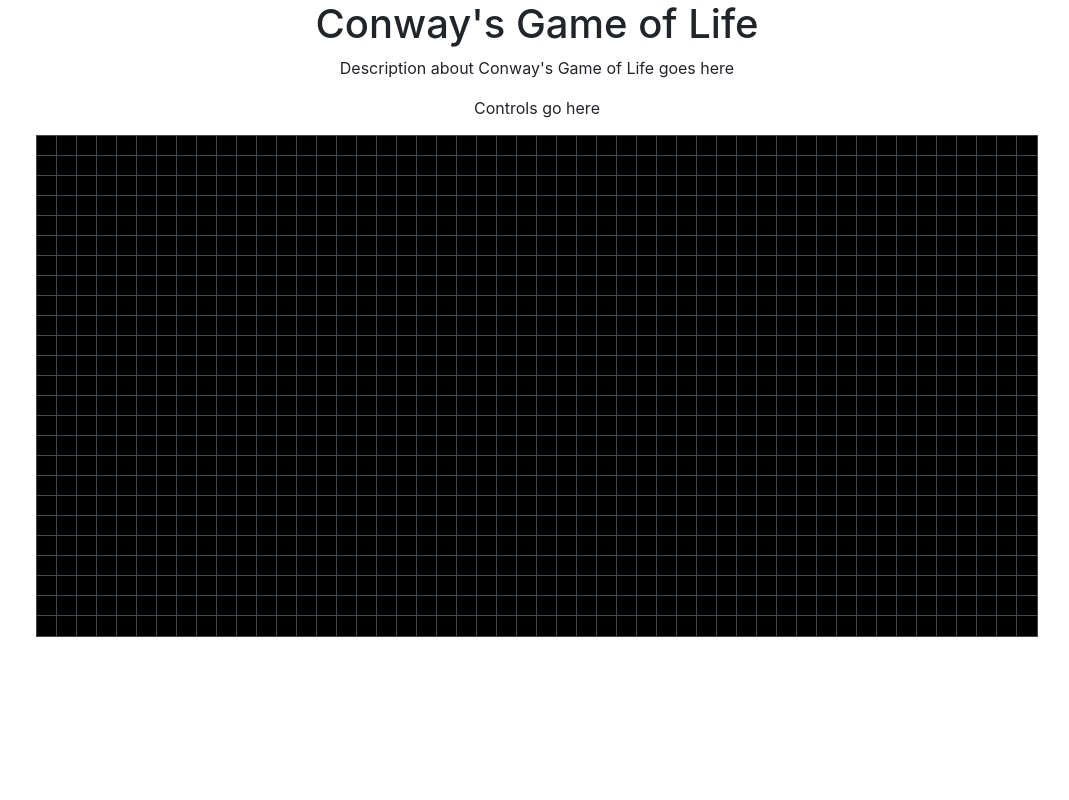
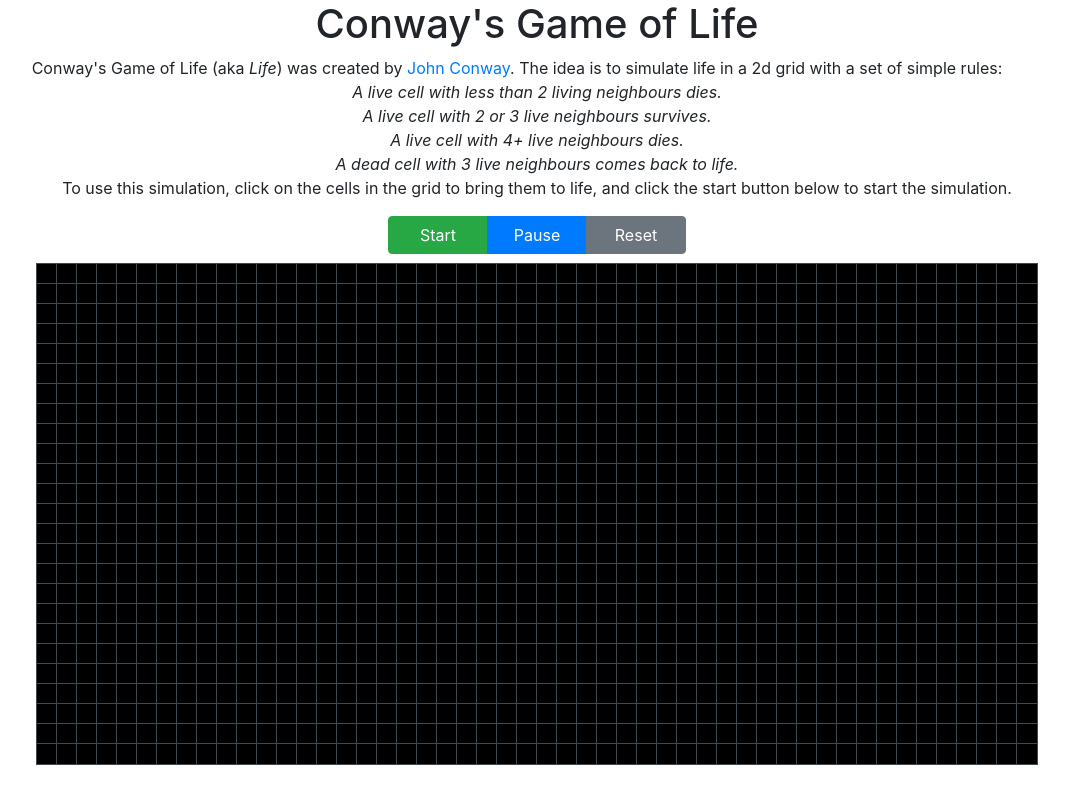
Before and after one commit to robertpsoane/game-of-life, a React (Create React App) app: page / in a window 1280 px wide. Shown: the whole page, without its empty margins (103-1172 px from the left). Built offline with nearby package versions, Linux system fonts and the light colour scheme.

Commit message:
Can colour grid

```diff
--- a/package.json
+++ b/package.json
@@ -2,6 +2,7 @@
   "name": "game-of-life",
   "version": "0.1.0",
   "private": true,
+  "homepage":"./",
   "dependencies": {
     "@testing-library/jest-dom": "^5.11.4",
     "@testing-library/react": "^11.1.0",
--- a/src/components/gameOfLife/cell/cell.css
+++ b/src/components/gameOfLife/cell/cell.css
@@ -1,13 +1,7 @@
 .cell {
+  width: 20px;
+  height: 20px;
   outline: 1px solid rgb(66, 73, 78);
   display: inline-block;
   font-size: 0;
 }
-
-.cell-dead {
-  background-color: black;
-}
-
-.cell-alive {
-  background-color: white;
-}
--- a/src/components/gameOfLife/cell/cell.jsx
+++ b/src/components/gameOfLife/cell/cell.jsx
@@ -5,17 +5,32 @@ class Cell extends Component {
   state = {
     id: this.props.id,
     divId: "cell:" + this.props.id[0] + "," + this.props.id[1],
-    life: this.props.life,
   };
-  dims = {
-    width: 20,
-    height: 20,
+  styling = {
+    backgroundColor: "black",
   };
 
+  contextMenu() {
+    return false;
+  }
+
   render() {
-    const cssClass = "cell cell-" + this.state.life;
+    const onMouseDown = this.props.onMouseDown;
+    const onMouseEnter = this.props.onMouseEnter;
+    const onMouseUp = this.props.onMouseUp;
+    const styling = {
+      backgroundColor: this.props.life === "dead" ? "black" : "white",
+    };
     return (
-      <div id={this.state.divId} className={cssClass} style={this.dims}></div>
+      <div
+        id={this.state.divId}
+        className="cell"
+        style={styling}
+        onMouseDown={() => onMouseDown(this.state.id[0], this.state.id[1])}
+        onMouseEnter={() => onMouseEnter(this.state.id[0], this.state.id[1])}
+        onMouseUp={() => onMouseUp()}
+        onContextMenu={(e) => e.preventDefault()}
+      ></div>
     );
   }
 }
--- a/src/components/gameOfLife/gameOfLife.css
+++ b/src/components/gameOfLife/gameOfLife.css
@@ -8,3 +8,7 @@
   display: inherit;
   height: 20px;
 }
+
+.mini-margin {
+  margin: 10px;
+}
--- a/src/components/gameOfLife/gameOfLife.jsx
+++ b/src/components/gameOfLife/gameOfLife.jsx
@@ -9,20 +9,82 @@ const HEIGHT = 25;
 class Controls extends Component {
   state = {};
   render() {
-    return <p>Controls go here</p>;
+    return (
+      <div class="mini-margin">
+        <div class="btn-group " role="group" aria-label="Basic example">
+          <button type="button" class="btn btn-success" style={{ width: 100 }}>
+            Start
+          </button>
+
+          <button type="button" class="btn btn-primary" style={{ width: 100 }}>
+            Pause
+          </button>
+
+          <button
+            type="button"
+            class="btn btn-secondary"
+            style={{ width: 100 }}
+            onClick={this.props.reset}
+          >
+            Reset
+          </button>
+        </div>
+      </div>
+    );
   }
 }
 
 class GameOfLife extends Component {
   state = {
     grid: [],
+    mouseDown: false,
   };
 
   // Makes grid on load
   componentDidMount() {
     const grid = this.makeGrid(WIDTH, HEIGHT);
-    this.setState({ grid });
+    this.setState({ grid: grid });
+    this.setState({ mouseDown: false });
   }
+
+  // Handles mouse down on grid
+  handleMouseDown(row, col) {
+    this.setState({ mouseDown: true });
+    this.setState({ grid: this.changeCell(row, col) });
+  }
+
+  handleMouseUp() {
+    this.setState({ mouseDown: false });
+  }
+
+  handleMouseEnter(row, col) {
+    console.log(this.state.mouseDown);
+    if (!this.state.mouseDown) return;
+    this.handleMouseDown(row, col);
+  }
+
+  changeCell(row, col) {
+    let newGrid = this.state.grid;
+    // updates grid switching value of element
+    if (newGrid[row][col][0] === 0) {
+      newGrid[row][col][0] = 1;
+    } else {
+      newGrid[row][col][0] = 0;
+    }
+    return newGrid;
+  }
+
+  //   makeAlive(row, col) {
+  //     let newGrid = this.state.grid;
+  //     newGrid[row][col][0] = 1;
+  //     return newGrid;
+  //   }
+
+  //   makeDead(row, col) {
+  //     let newGrid = this.state.grid;
+  //     newGrid[row][col][0] = 0;
+  //     return newGrid;
+  //   }
 
   makeGrid = (x, y) => {
     // Produces array of dead cells on a grid
@@ -39,7 +101,6 @@ class GameOfLife extends Component {
 
   render() {
     const { grid } = this.state;
-
     return (
       <div>
         {/* Adding header with details etc */}
@@ -47,21 +108,27 @@ class GameOfLife extends Component {
           <Header />
         </header>
         {/* Adding grid board */}
-        <Controls />
+        <Controls reset={() => this.componentDidMount()} />
         <div className="board">
           {grid.map((row, rowIdx) => {
             return (
               <div key={rowIdx} className="cellrow">
                 {row.map((col, colIdx) => {
-                  const id = [rowIdx, colIdx];
+                  const cell_id = [rowIdx, colIdx];
+
+                  const life =
+                    this.state.grid[rowIdx][colIdx][0] === 1 ? "alive" : "dead";
+
                   return (
                     <Cell
-                      id={id}
-                      life={
-                        this.state.grid[rowIdx][colIdx][0] === 0
-                          ? "dead"
-                          : "alive"
+                      key={cell_id}
+                      id={cell_id}
+                      life={life}
+                      onMouseDown={(row, col) => this.handleMouseDown(row, col)}
+                      onMouseEnter={(row, col) =>
+                        this.handleMouseEnter(row, col)
                       }
+                      onMouseUp={(row, col) => this.handleMouseUp()}
                     />
                   );
                 })}
--- a/src/components/gameOfLife/header/header.jsx
+++ b/src/components/gameOfLife/header/header.jsx
@@ -4,10 +4,34 @@ class Header extends Component {
   state = {};
   render() {
     return (
-      <header>
-        <h1>Conway's Game of Life</h1>
-        <p>Description about Conway's Game of Life goes here</p>
-      </header>
+      <div>
+        <header>
+          <h1>Conway's Game of Life</h1>
+        </header>
+        <p>
+          Conway's Game of Life (aka <em>Life</em>) was created by{" "}
+          <a href="https://en.wikipedia.org/wiki/John_Horton_Conway">
+            {" "}
+            John Conway
+          </a>
+          . The idea is to simulate life in a 2d grid with a set of simple
+          rules:
+          <ul
+            style={{
+              display: "inline",
+              fontStyle: "italic",
+            }}
+          >
+            <li>A live cell with less than 2 living neighbours dies.</li>
+            <li>A live cell with 2 or 3 live neighbours survives.</li>
+            <li>A live cell with 4+ live neighbours dies.</li>
+            <li>A dead cell with 3 live neighbours comes back to life. </li>
+          </ul>
+          To use this simulation, click on the cells in the grid to bring them
+          to life, and click the start button below to start the simulation.
+        </p>
+        <p></p>
+      </div>
     );
   }
 }
```
Also changed, not shown: 1 other file (tests, documents, lock files or other folders).
